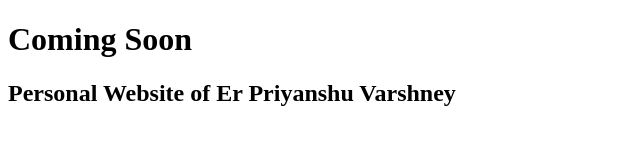
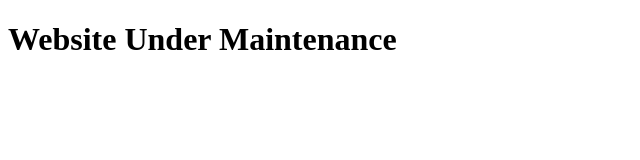
Before and after one commit to PriyanshuVar/PriyanshuVar.github.io, a plain HTML site: page index.html in a window 1280 px wide. Shown: the whole page, without its empty margins (0-640 px from the left). Drawn offline with Linux system fonts and the light colour scheme.

Commit message:
Update index.html

```diff
--- a/index.html
+++ b/index.html
@@ -2,8 +2,7 @@
 <html>
     <title>Personal Website</title>
 <body>
-<h1>Coming Soon</h1>
-<h2>Personal Website of Er Priyanshu Varshney</h2>
+<h1>Website Under Maintenance</h1>
 <!--Schema of website
 -->
 </body>
```
